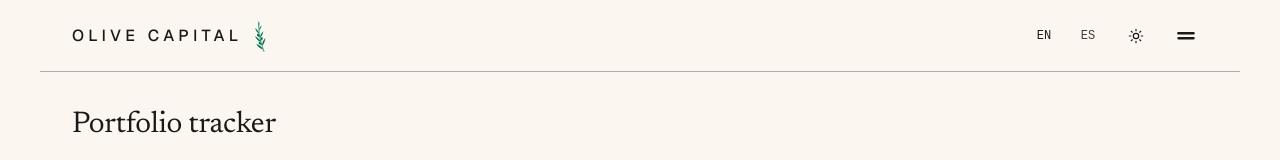
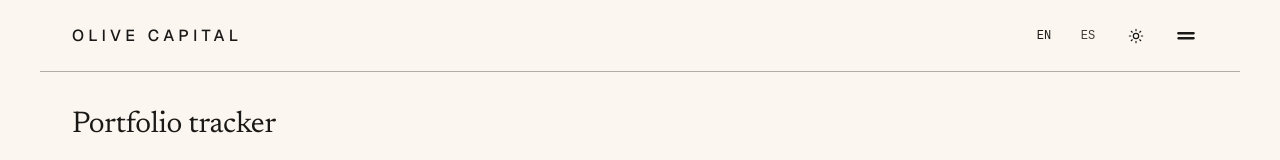
Before and after one commit to Manuelji022/incom, a Next.js app: page /en/portfolio in a window 1280 px wide. Shown: the top 160 px of the page. Built offline with nearby package versions, Linux system fonts and the light colour scheme.

Commit message:
refactor(header): remove olive mark from logo, keep tracked uppercase wordmark (#34)

```diff
--- a/src/components/brand-logo.tsx
+++ b/src/components/brand-logo.tsx
@@ -1,53 +1,7 @@
-// Leaves alternate up a gently curving stem, longest at the base; angles are in degrees from the +x axis.
-const LEAVES = [
-  { x: 15.27, y: 29.48, angle: -141.6, length: 9 },
-  { x: 14.07, y: 25.96, angle: -67.8, length: 8.5 },
-  { x: 12.94, y: 22.14, angle: -135.2, length: 8.5 },
-  { x: 11.96, y: 18.06, angle: -63.8, length: 7.5 },
-  { x: 11.26, y: 14.05, angle: -125.8, length: 7 },
-  { x: 10.88, y: 10.18, angle: -59.5, length: 5.5 },
-  { x: 10.79, y: 6.93, angle: -88.8, length: 6 },
-];
-
-// Each olive hangs from a short pedicel in the gap between two leaves on the same side.
-const OLIVES = [
-  { x: 13.78, y: 25.03, cx: 11.87, cy: 23.26, angle: -137.2 },
-  { x: 12.68, y: 21.14, cx: 13.63, cy: 18.72, angle: -68.4 },
-  { x: 11.8, y: 17.27, cx: 10.16, cy: 15.25, angle: -129 },
-];
-
-// A pointed, slightly fuller-at-the-base leaf drawn along +x from the origin.
-function leafPath(length: number) {
-  const w = length * 0.14;
-  const r = (n: number) => +n.toFixed(2);
-  return `M0 0C${r(length * 0.3)} ${r(-w)} ${r(length * 0.7)} ${r(-w * 0.85)} ${length} 0C${r(length * 0.7)} ${r(w * 0.85)} ${r(length * 0.3)} ${r(w)} 0 0Z`;
-}
-
-function OliveMark({ className }: { className?: string }) {
-  return (
-    <svg aria-hidden="true" focusable="false" viewBox="0 0 24 32" fill="currentColor" className={className}>
-      <path d="M16 31.5C13.6 25 10.6 16 10.8 6.5" fill="none" stroke="currentColor" strokeWidth="0.7" strokeLinecap="round" />
-      {LEAVES.map(({ x, y, angle, length }) => (
-        <path key={`${x}-${y}`} d={leafPath(length)} transform={`translate(${x} ${y}) rotate(${angle})`} />
-      ))}
-      {OLIVES.map(({ x, y, cx, cy, angle }) => (
-        <g key={`${cx}-${cy}`}>
-          <path d={`M${x} ${y}L${cx} ${cy}`} stroke="currentColor" strokeWidth="0.55" />
-          <ellipse cx={cx} cy={cy} rx="1.5" ry="1.1" transform={`rotate(${angle} ${cx} ${cy})`} />
-        </g>
-      ))}
-    </svg>
-  );
-}
-
 export function BrandLogo() {
   return (
-    <span className="flex items-center gap-2 sm:gap-2.5">
-      {/* Negative end margin cancels the tracking added after the last letter, keeping the gap to the mark even. */}
-      <span className="-me-[0.16em] font-sans text-[0.8125rem] leading-none font-medium tracking-[0.16em] uppercase sm:-me-[0.28em] sm:text-base sm:tracking-[0.28em]">
-        Olive Capital
-      </span>
-      <OliveMark className="h-7 w-5 shrink-0 text-brand-foreground sm:h-8 sm:w-6" />
+    <span className="font-sans text-[0.8125rem] leading-none font-medium tracking-[0.16em] uppercase sm:text-base sm:tracking-[0.28em]">
+      Olive Capital
     </span>
   );
 }
```
